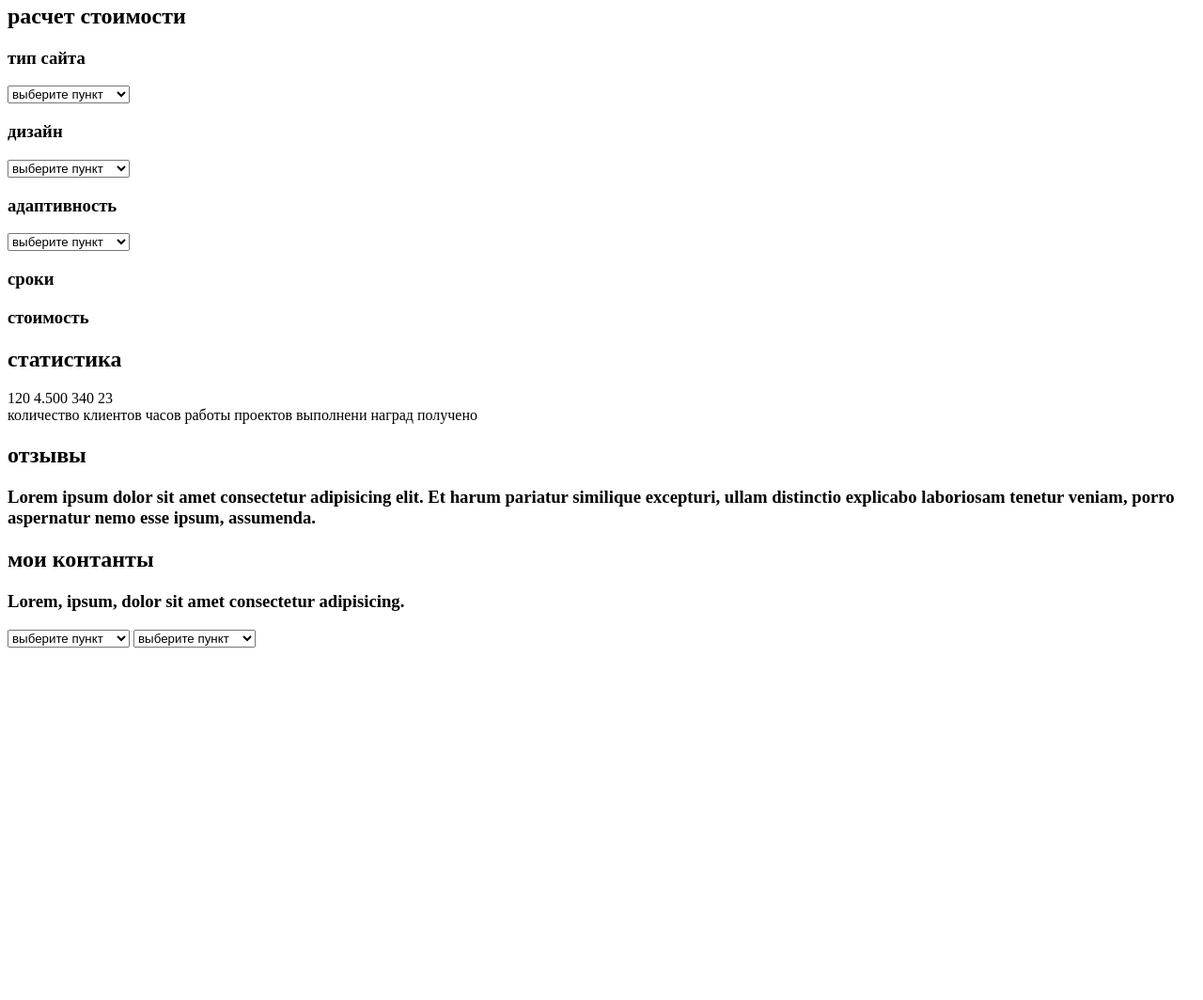
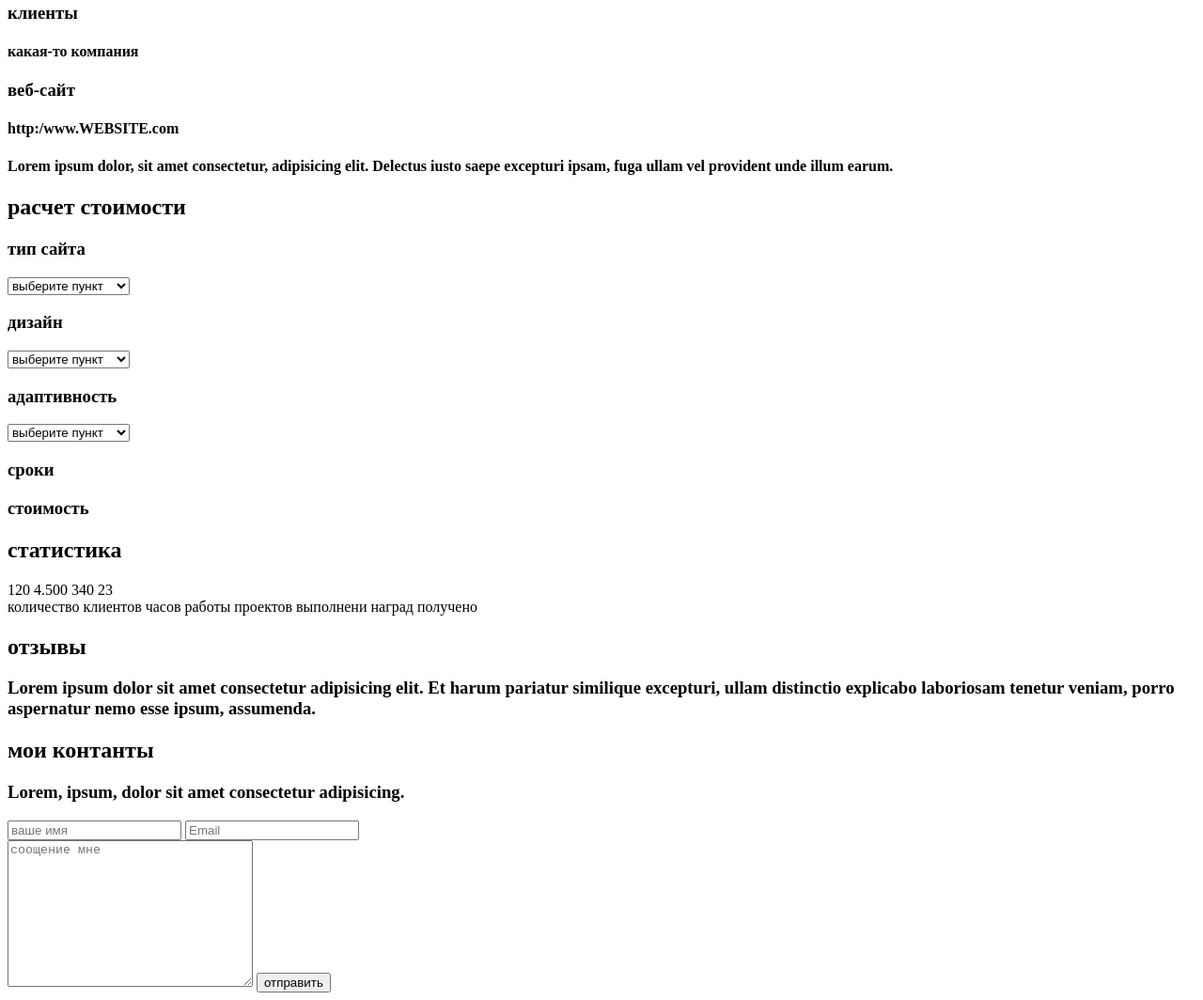
Before and after one commit to Denis-Mochalov/Denis-Mochalov.github.io, a plain HTML site: page src/index.html in a window 1280 px wide. Shown: the part 1312-2376 px from the top of the page at 94% size. Before the commit the page ends 2009 px from the top, so only its background shows below. Drawn offline with Linux system fonts and the light colour scheme.

Commit message:
кроу 1
выполнил работу над ошибками

```diff
--- a/src/index.html
+++ b/src/index.html
@@ -53,7 +53,12 @@
 	<div>
 		<h2>кейсы</h2>
 		<h4>Lorem ipsum, dolor sit amet consectetur adipisicing, elit. Tempora odit illo ab earum iste quo.</h4>
-		<img src="img/fotka.png" alt="">
+		<img src="img/fotka.png" alt="картика была удалета">
+		<h3>клиенты</h3>
+		<h4>какая-то компания</h4>
+		<h3>веб-сайт</h3>
+		<h4>http:/www.WEBSITE.com</h4>
+		<h4>Lorem ipsum dolor, sit amet consectetur, adipisicing elit. Delectus iusto saepe excepturi ipsam, fuga ullam vel provident unde illum earum.</h4>
 	</div>
 	<div>
 		<h2>расчет стоимости</h2>
@@ -80,7 +85,10 @@
 	</div>
 	<div>
 		<h2>статистика</h2>
-		<span>120 4.500 340 23</span>
+		<span>120</span>
+		<span>4.500</span>
+		<span>340</span>
+		<span>23</span>
 		<br><span> количество клиентов часов работы проектов выполнени наград получено</span>
 	</div>
 	<div>
@@ -90,16 +98,13 @@
 	<div>
 		<h2>мои контанты</h2>
 		<h3>Lorem, ipsum, dolor sit amet consectetur adipisicing.</h3>
-		<select>
-			<option value="">выберите пункт</option>
-			<option value="">выберите пункт 1</option>
-			<option value="">выберите пункт 2</option>
-		</select>
-		<select>
-			<option value="">выберите пункт</option>
-			<option value="">выберите пункт 1</option>
-			<option value="">выберите пункт 2</option>
-		</select>
+		<form action="#">
+			<input type="text" name="text_input" placeholder="ваше имя">
+			<input type="text" name="text_input" placeholder="Email">
+			<br>
+			<textarea name="text" id="" cols="30" rows="10" placeholder="соощение мне"></textarea>
+			<input type="reset" value="отправить">
+		</form>
 	</div>
 </div>
 </body>
```
